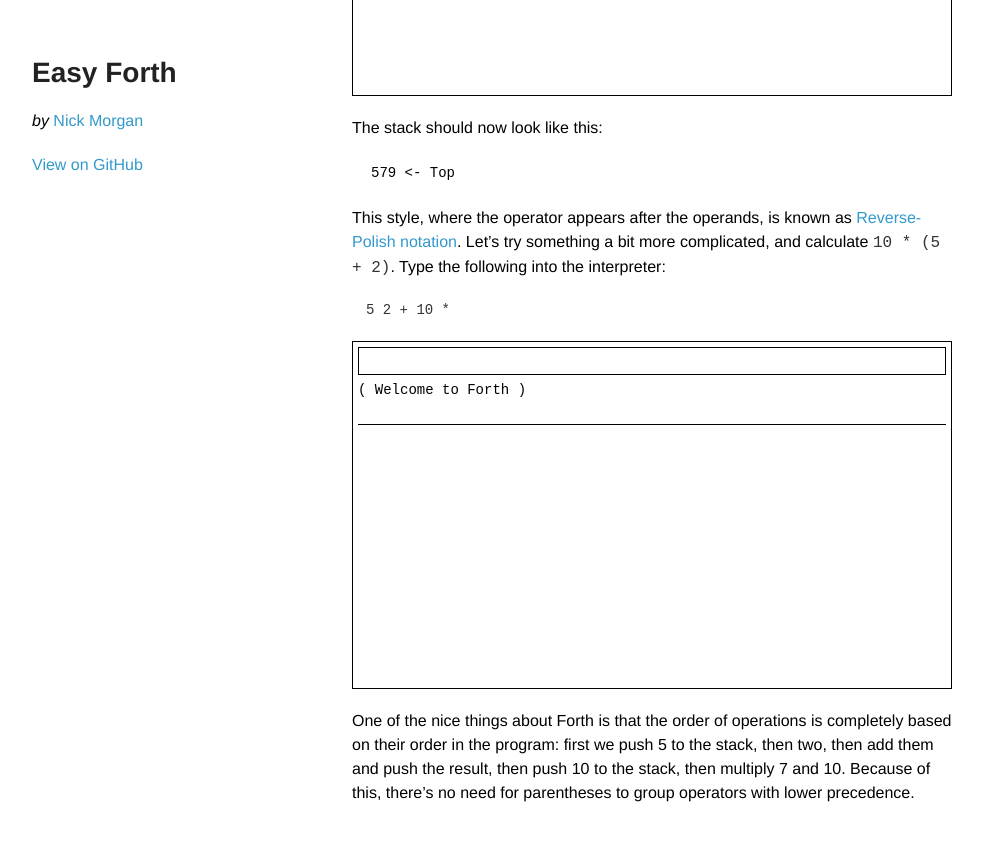
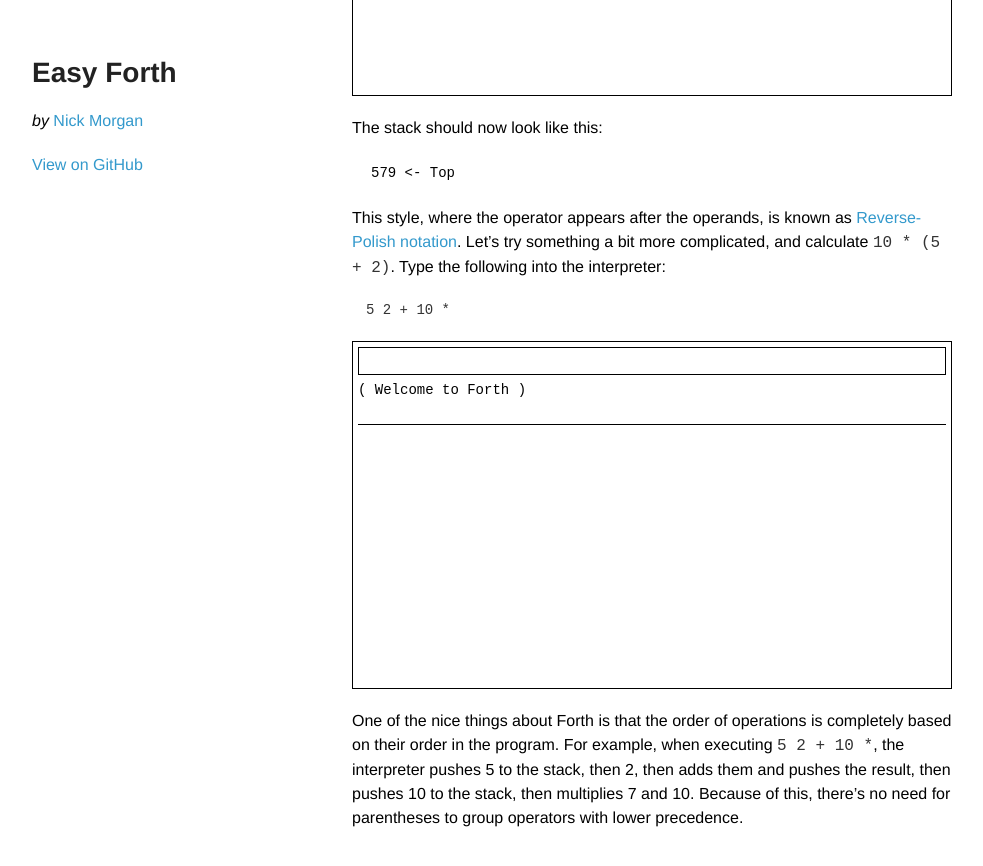
Before and after one commit to skilldrick/easyforth, a Jekyll site: the page built from index.markdown, in a window 1280 px wide and 900 px high, scrolled down 2092 px. Shown: the top 866 px of the window, without its empty margins (148-1131 px from the left). Built offline with Jekyll 4.4.1, drawn with Linux system fonts in a browser that asks for light colours.

Commit message:
Improve RPN bit

```diff
--- a/index.markdown
+++ b/index.markdown
@@ -87,7 +87,8 @@ following into the interpreter:
 {% include editor.html %}
 
 One of the nice things about Forth is that the order of operations is
-completely based on their order in the program: first we push 5 to the stack,
-then two, then add them and push the result, then push 10 to the stack, then
-multiply 7 and 10. Because of this, there's no need for parentheses to group
-operators with lower precedence.
+completely based on their order in the program. For example, when executing `5
+2 + 10 *`, the interpreter pushes 5 to the stack, then 2, then adds them and
+pushes the result, then pushes 10 to the stack, then multiplies 7 and 10. Because
+of this, there's no need for parentheses to group operators with lower
+precedence.
```
